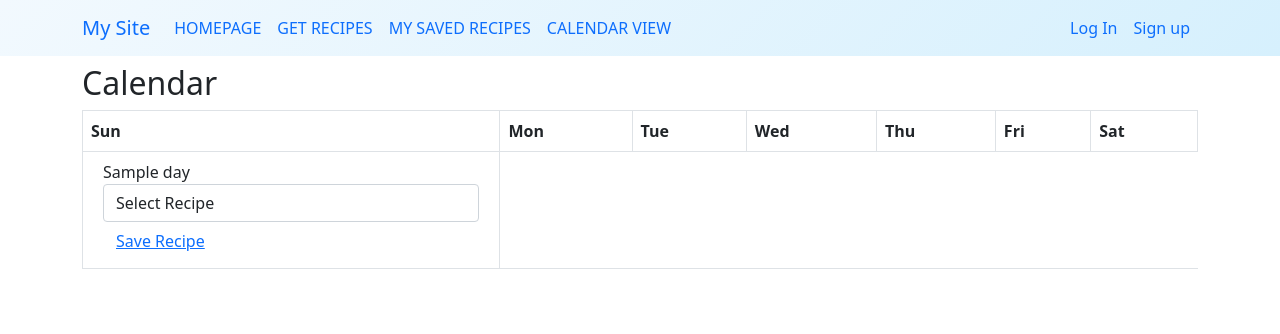
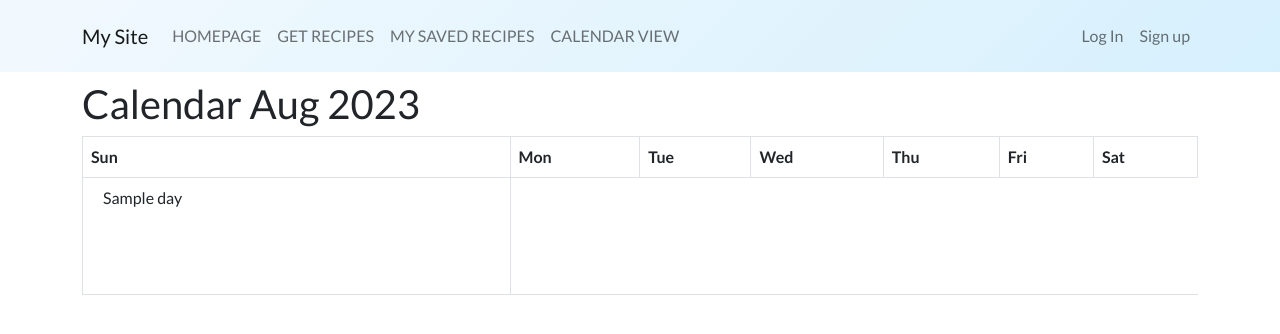
Before and after one commit to saumyasucharita/diet-planner, a Django app: template apps/core/templates/pages/view_calendar.html in a window 1280 px wide. Shown: the top 334 px of the page. Run offline with Django 3.2, Linux system fonts and the light colour scheme; the template is opened without the code that fills it: most values are stand-ins (such as "Sample title", 1, 10 or a date in 2020); some libraries are stand-ins or nearby versions.

Commit message:
Added styling to base.html and view_calendar.html

```diff
--- a/apps/core/templates/base.html
+++ b/apps/core/templates/base.html
@@ -18,8 +18,7 @@
     <!--[if lt IE 9]>
       <script src="https://cdnjs.cloudflare.com/ajax/libs/html5shiv/3.7.3/html5shiv.min.js"></script>
     <![endif]-->
-
-    <link href="{% static 'css/bootstrap/bootstrap.min.css' %}" rel="stylesheet">
+	<link rel="stylesheet" href="https://bootswatch.com/5/flatly/bootstrap.min.css" />
 
     <link href="{% static 'css/signinform.css' %}" rel="stylesheet">
 
@@ -30,7 +29,12 @@
 
     <!-- Add your custom CSS to this file -->
     <link href="{% static 'css/custom.css' %}" rel="stylesheet">
-
+	<style>
+            /*Code to change color of active link*/
+            .navbar-nav > .active > a {
+                color: #0324fc;
+            }
+        </style>
   </head>
 
 <body>
@@ -59,16 +63,16 @@
         <div class="collapse navbar-collapse" id="navbarSupportedContent">
             <ul class="navbar-nav me-auto">
 
-				<li class="nav-item">
+				<li class="nav-item {% if request.path == '/' %}active{% endif %}">
                 <a class="nav-link " href="/">HOMEPAGE</a>
             </li>
-            <li class="nav-item">
+            <li class="nav-item {% if request.path == '/search-recipes/' %}active{% endif %}">
                 <a class="nav-link" href="/search-recipes/?{{ request.GET.urlencode }}">GET RECIPES</a>
             </li>
-			<li class="nav-item">
+			<li class="nav-item {% if request.path == '/display-diet-plan/' %}active{% endif %}">
                 <a class="nav-link" href="{% url 'display_diet_plan' %}">MY SAVED RECIPES</a>
             </li>
-			<li class="nav-item">
+			<li class="nav-item {% if request.path == '/view-calendar/' %}active{% endif %}">
                 <a class="nav-link" href="{% url 'display_calendar' %}">CALENDAR VIEW</a>
             </li>
             </ul>
--- a/apps/core/templates/pages/diet_plan.html
+++ b/apps/core/templates/pages/diet_plan.html
@@ -3,7 +3,6 @@
 {% block title %} Assign date for each recipe {% endblock %}
 
 {% block content %}
-  <h2>Recipes with Calendar</h2>
 
     {{ recipe_forms.0.media }}
     <div class="card-deck">
--- a/apps/core/templates/pages/view_calendar.html
+++ b/apps/core/templates/pages/view_calendar.html
@@ -1,9 +1,24 @@
 {% extends "base.html" %}
 {% load core_extras %}
-{% block title %} Assign recipe to each date{% endblock %}
+{% block title %} Assign recipe to date on calendar{% endblock %}
 
 {% block content %}
-  <h2>Calendar</h2>
+<style>
+	.w-15 .form-control{
+	opacity: 0;
+	}
+	.w-15:hover .form-control{
+	opacity: 1;
+	}
+	.w-15 .btn{
+	opacity: 0;
+	}
+	.w-15:hover .btn{
+	opacity: 1;
+	}
+
+	</style>
+  <h2>Calendar {%  now  "M Y"%}</h2>
   <div class="table-responsive">
   <table class="table table-bordered">
   <thead>
@@ -33,14 +48,15 @@
 		<div class="form-group">
 		<input type="hidden" name="selected_date" value="{{ day }}">
 			{% for recipe in recipes %}
-					  {% if recipe.date_assigned|date:"Y-n-j" == year|stringformat:"s"|concat_str:'-'|concat_str:month|concat_str:'-'|concat_str:day  %}
+					   {% if recipe.date_assigned.day == day  %}
                         <div>{{ recipe.recipe_name }}</div>
                       {% endif %}
               {% endfor %}
              <select name="selected_recipe" class="form-control">
                 <option value="">Select Recipe</option>
                         {% for recipe in recipes %}
-							{% if recipe.date_assigned|date:"Y-n-j" != year|stringformat:"s"|concat_str:'-'|concat_str:month|concat_str:'-'|concat_str:day  %}
+							{# {% if recipe.date_assigned|date:"Y-n-j" != year|stringformat:"s"|concat_str:'-'|concat_str:month|concat_str:'-'|concat_str:day  %} #}
+							{% if recipe.date_assigned.day != day  %}
 								<option value="{{ recipe.pk }}">{{  recipe.recipe_name }}</option>
 							 {% endif %}
                         {% endfor %}
```
Also changed, not shown: apps/core/views.py (+3 -6 lines).
